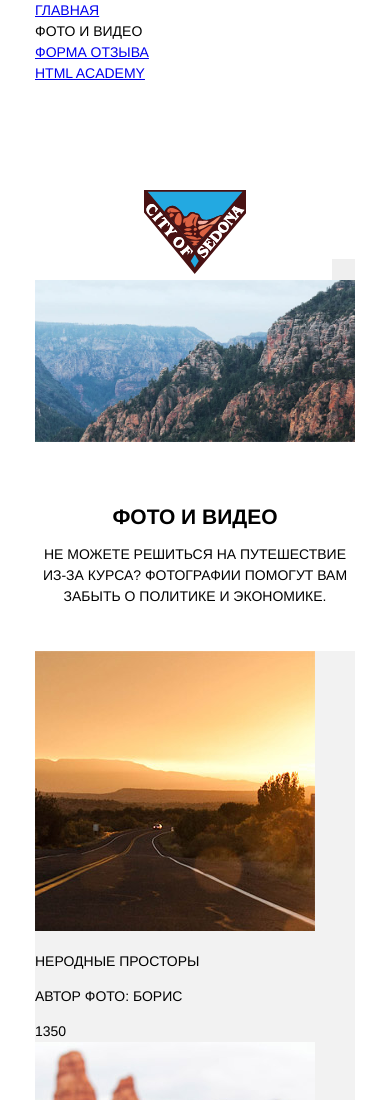
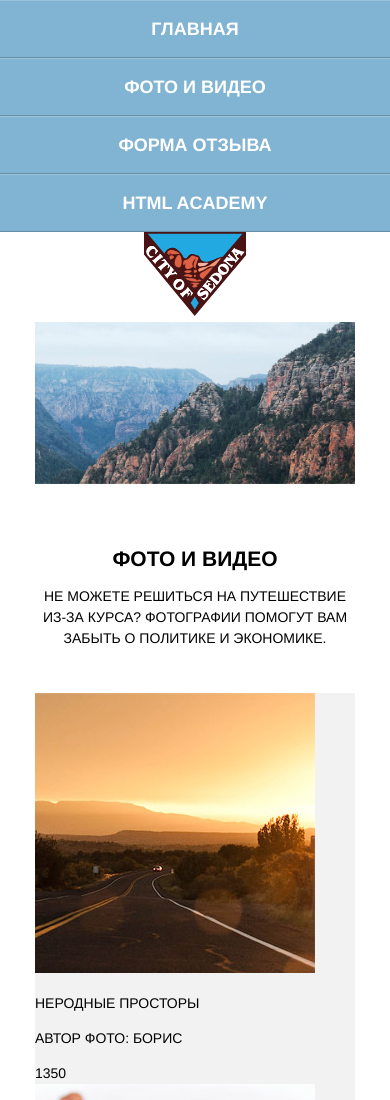
Before and after one commit to LeyaLoi/149698-sedona-1, a website: page photo.html in a window 390 px wide. Shown: the top 1100 px of the page. Drawn offline with nearby package versions, Linux system fonts and the light colour scheme; files that its build step writes are made by us from their sources.

Commit message:
иcправления: навигация

```diff
--- a/less/blocks/main-nav.less
+++ b/less/blocks/main-nav.less
@@ -1,7 +1,7 @@
 .main-nav {
-  .container();
+  // .container();
   position: relative;
-  min-height: 280px;
+  // min-height: 280px;
   // background-color: #81b3d2;
 
   @media @tablet-widths {
@@ -13,8 +13,8 @@
 }
 .main-nav__toggle {
   position: absolute;
-  bottom: 0;
-  right: 0;
+  top: 18px;
+  right: 20px;
   z-index: 2;
 
   display: block;
@@ -24,6 +24,13 @@
   font-size: 0;
   border: none;
   cursor: pointer;
+  background-color: transparent;
+  outline: none;
+
+  @media @tablet-widths {
+    display: none;
+  }
+
 }
 .main-nav--opened .main-nav__toggle {
   &::before,
@@ -47,43 +54,82 @@
   }
 
 }
-.main-nav--closed .main-nav__toggle::before {
+.main-nav--closed .main-nav__toggle {
+  position: absolute;
+  top: auto;
+  bottom: -38px;
+  right: 20px;
+  width: 25px;
+  height: 25px;
+
+  &::before {
     content: "";
     position: absolute;
     top: 0px;
     right: 0px;
 
     width: 23px;
-  height: 2px;
-
+    height: 4px;
     background-color: #81b3d2;
     box-shadow: 0 8px 0 0 #81b3d2,
                 0 16px 0 0 #81b3d2;
   }
+}
+
 .main-nav__list {
+  display: flex;
+  flex-direction: column;
+  // align-items: center;
+
   margin: 0;
   padding: 0;
   list-style: none;
-  min-height: 280px;
+  // min-height: 280px;
+  background-color: #81b3d2;
 
   @media @tablet-widths {
-      min-height: 56px;
+    flex-direction: row;
+    background-color: @white-color;
+    justify-content: space-between;
+
+      // min-height: 56px;
+    }
+}
+.main-nav__item {
+  flex: 1 100%;
+  box-sizing: border-box;
+
+  border-top: 1px solid rgba(255, 255, 255, 0.2);
+  border-bottom: 1px solid rgba(0, 0, 0, 0.2);
+
+  @media @tablet-widths {
+    flex: auto;
+    border: none;
+    }
+
+    &:nth-child(2) {
+      @media @tablet-widths {
+        margin-right: auto;
         }
 
     }
+}
+
+.main-nav__item a {
+  display: block;
+  padding: 8px 0px;
+  font-size: 18px;
+  font-weight: bold;
+  line-height: 40px;
+  color: white;
+
+  text-align: center;
+  text-decoration: none;
+
   @media @tablet-widths {
-  //
-  // // .main-nav {
-  // //   width: auto;
-  // //   min-height: 56px;
-  // //   margin: 0;
-  // // }
-  // .main-nav__list {
-  //   min-height: 56px;
+    color: #000000;
+    }
+
+}
+// @media @desktop-widths {
 // }
-}
-@media @desktop-widths {
-  // .main-nav {
-  //   .container();
-  // }
-}
--- a/less/blocks/page-header.less
+++ b/less/blocks/page-header.less
@@ -1,22 +1,31 @@
 .page-header {
-  min-height: 280px;
-  position: relative;
-}
-.page-header__logo {
-  position: absolute;
-  z-index: 10;
-  bottom: 0;
-  left: 50%;
-  margin-left: -51px;
-  min-height: 56px;
-}
-@media @tablet-widths {
-  .page-header {
+  // min-height: 280px;
+  display: flex;
+  flex-direction: column;
+
+  @media @tablet-widths {
+    display: block;
     min-height: 56px;
+    position: relative;
+
+  }
+  @media @desktop-widths {
+      .container();
   }
 }
-@media @desktop-widths {
-  .page-header {
+
+.page-header__logo {
+  order: 1;
+  align-self: center;
+  min-height: 56px;
+
+  @media @tablet-widths {
+    // display: block;
     .container();
+    position: absolute;
+    z-index: 10;
+    top: 0;
+    left: 50%;
+    margin-left: -51px;
   }
 }
```
Lines whose indentation alone changed are shown as unchanged.
